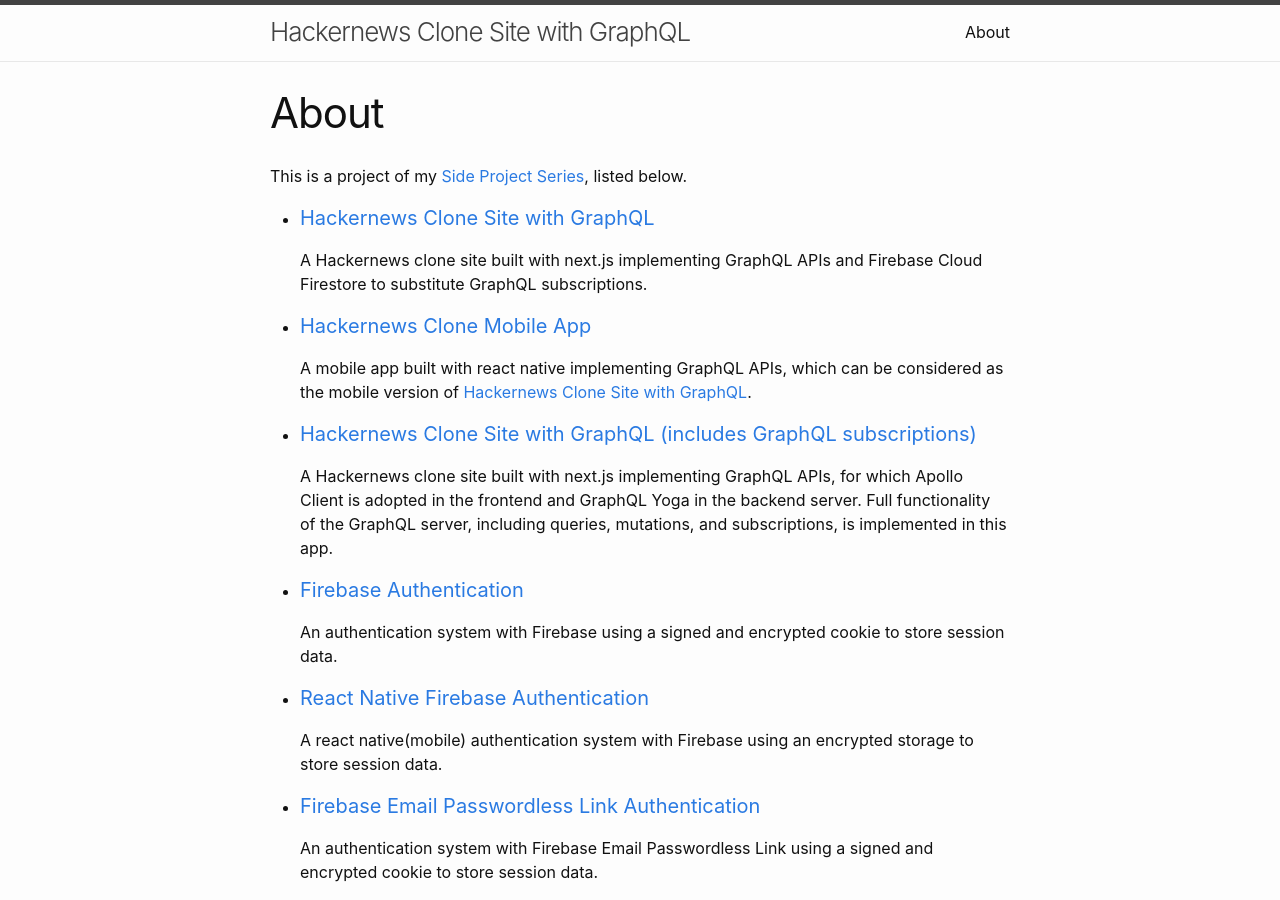
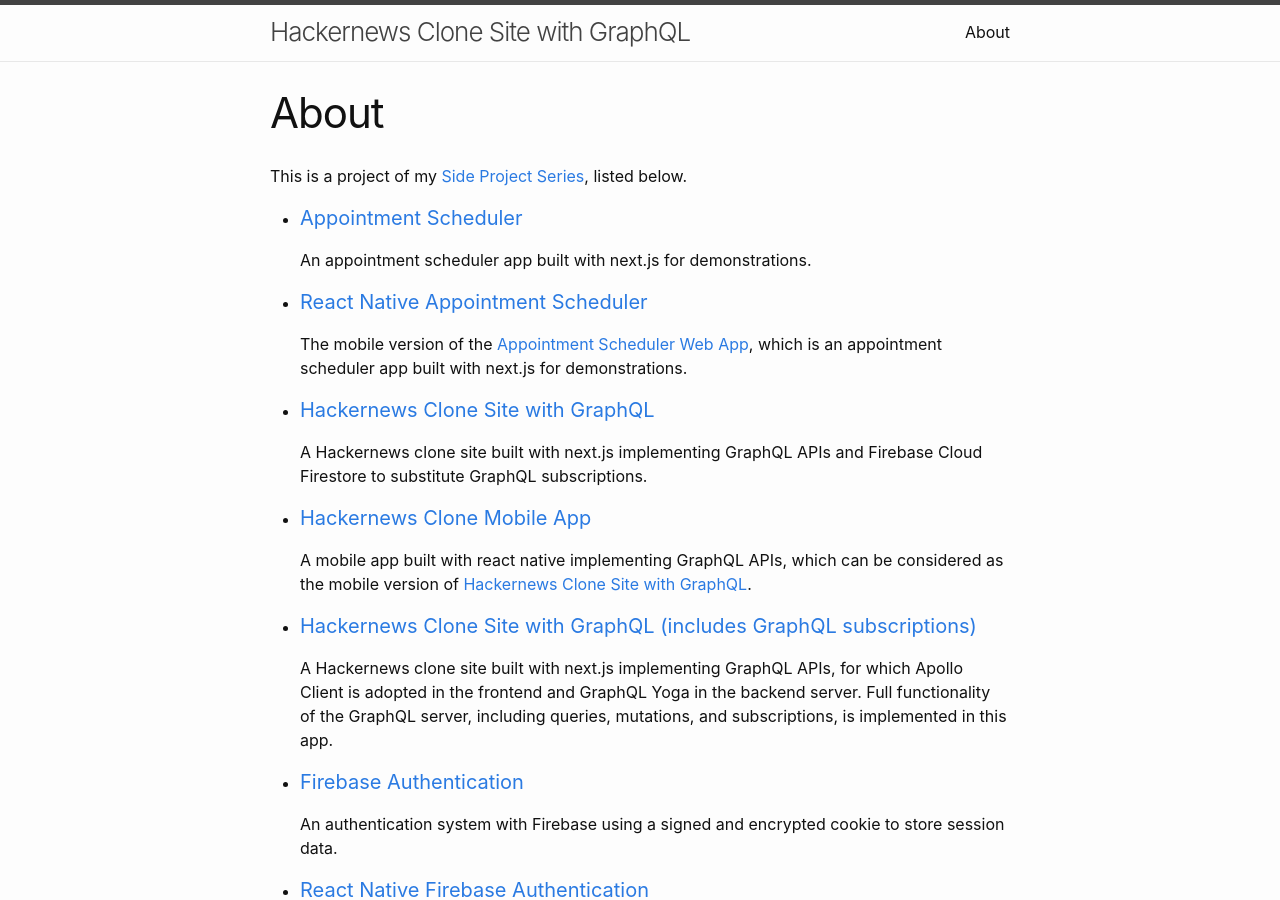
Before and after one commit to jglchen/hackernews-nextjs-apollo, a Jekyll site: the page built from about.md, in a window 1280 px wide and 900 px high. Built offline with Jekyll 4.4.1, drawn with Linux system fonts in a browser that asks for light colours.

Commit message:
Update about.md

```diff
--- a/about.md
+++ b/about.md
@@ -5,6 +5,12 @@ permalink: /about/
 ---
 
 This is a project of my [Side Project Series](https://jglchen.github.io/), listed below.
+
+- #### [Appointment Scheduler](https://jglchen.github.io/scheduler-app/)
+    An appointment scheduler app built with next.js for demonstrations.
+
+- #### [React Native Appointment Scheduler](https://jglchen.github.io/react-native-scheduler-app/)
+    The mobile version of the [Appointment Scheduler Web App](https://jglchen.github.io/scheduler-app/), which is an appointment scheduler app built with next.js for demonstrations.
 
 - #### [Hackernews Clone Site with GraphQL](https://jglchen.github.io/hackernews-nextjs-apollo/)
     A Hackernews clone site built with next.js implementing GraphQL APIs and Firebase Cloud Firestore to substitute GraphQL subscriptions.
```
